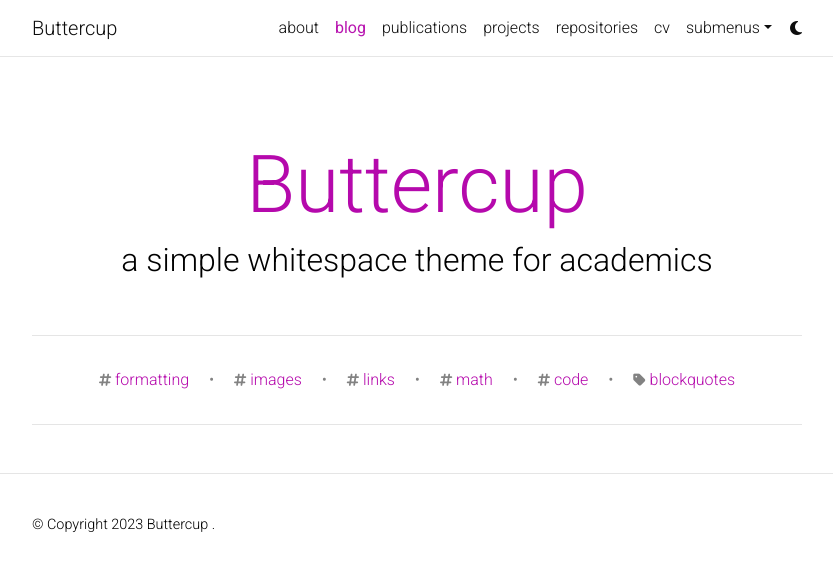
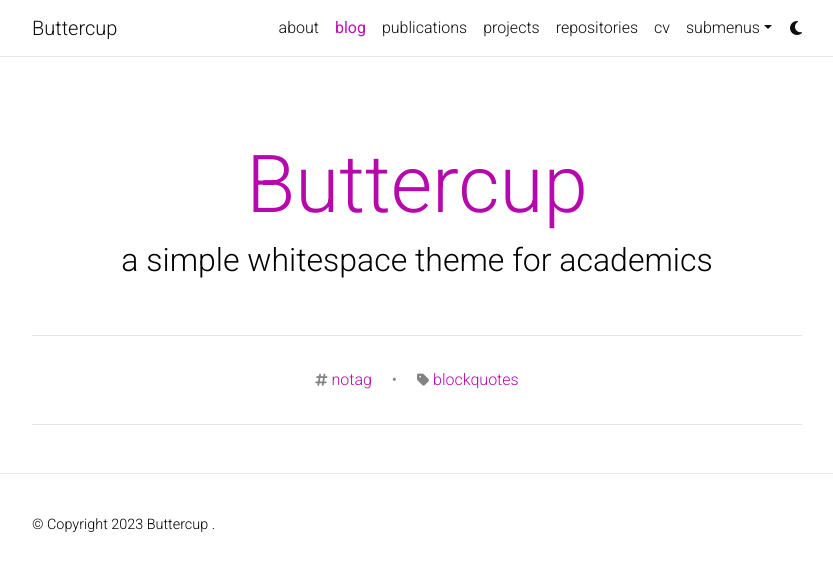
Before and after one commit to new-Sunset-shimmer/new-Sunset-shimmer, a Jekyll site: the page built from blog/index.html, in a window 1280 px wide. Shown: the top 571 px of the page, without its empty margins (223-1056 px from the left). Built offline with Jekyll 4.4.1, drawn with Linux system fonts in a browser that asks for light colours; the list of posts is cut into pages by our own code; comment, search, counter and statistics services are not loaded; a style sheet for code colours, icons or effects is not loaded.

Commit message:
Update _config.yml

```diff
--- a/_config.yml
+++ b/_config.yml
@@ -258,7 +258,7 @@ jekyll-archives:
     tag: '/blog/tag/:name/'
     category: '/blog/category/:name/'
 
-display_tags: ['formatting', 'images', 'links', 'math', 'code'] # these tags will be displayed on the front page of your blog
+display_tags: ['notag'] # these tags will be displayed on the front page of your blog
 display_categories: ['blockquotes'] # these categories will be displayed on the front page of your blog
 
 # -----------------------------------------------------------------------------
```
